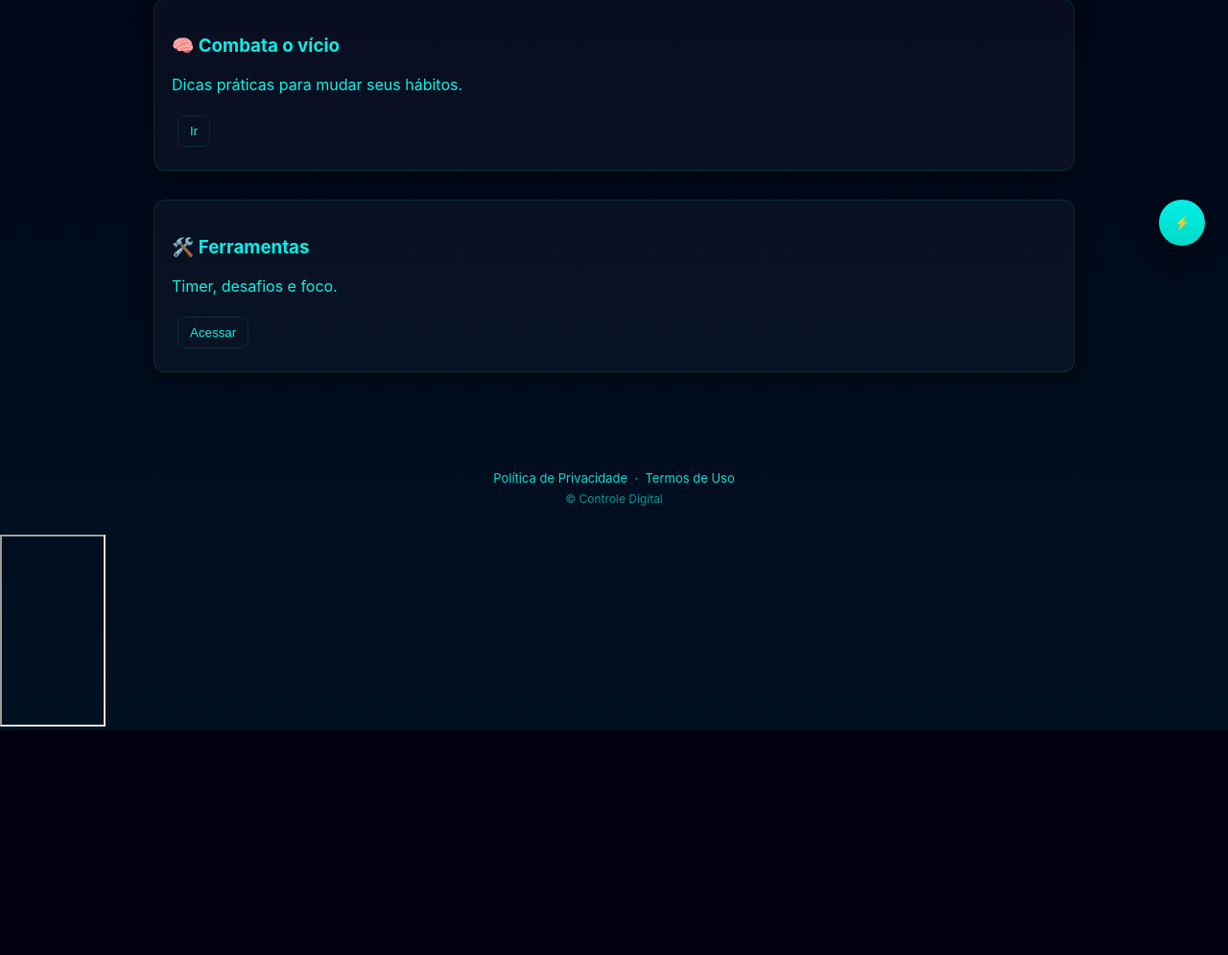
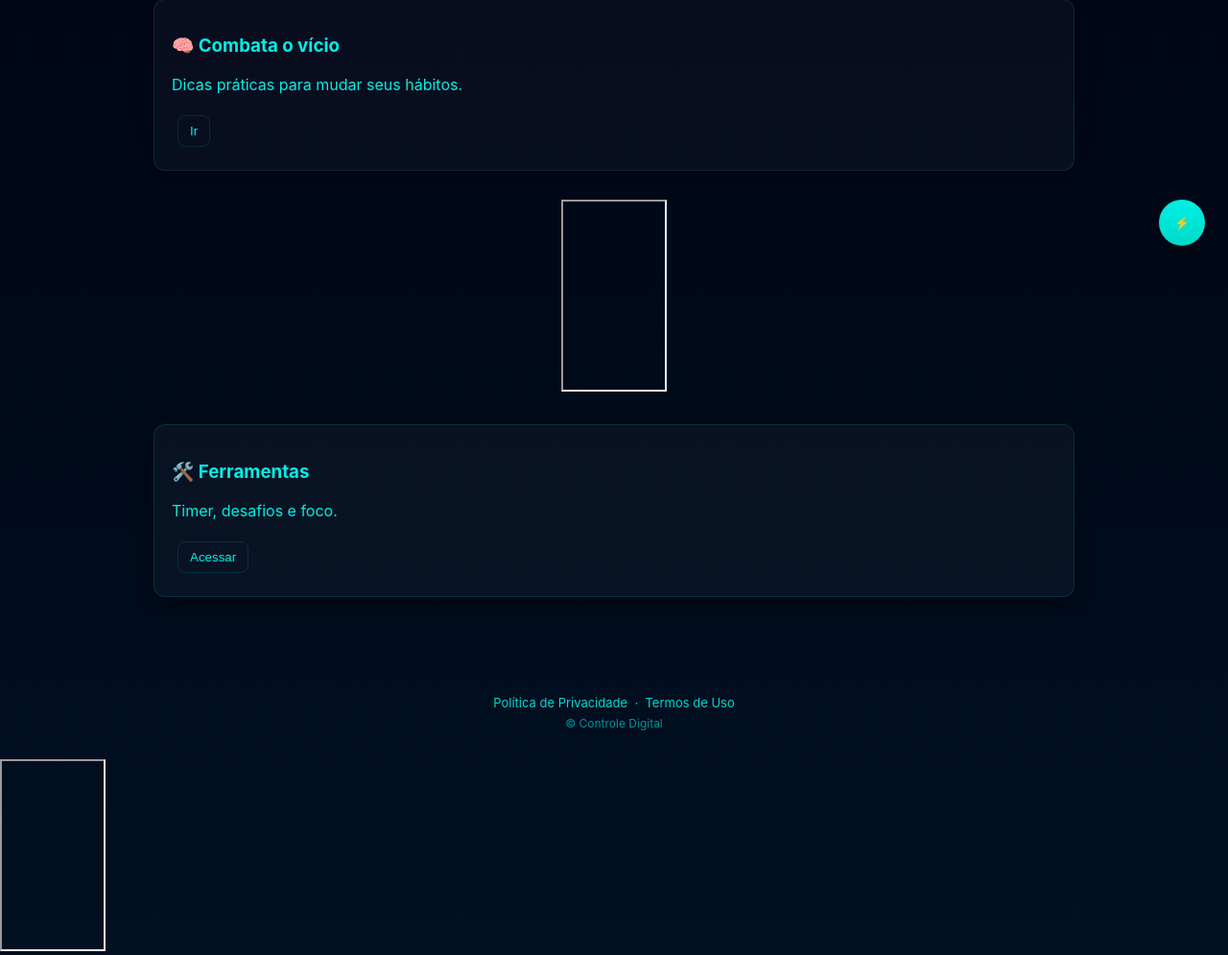
Before and after one commit to RafaelGamer2025/site-combatente-de-vicio-da-depedencia-tecnologica, a Flask app: page / in a window 1280 px wide. Shown: the part 520-1515 px from the top of the page at 96% size. Before the commit the page ends 1281 px from the top, so only its background shows below. Run offline with Flask 3, Linux system fonts and the light colour scheme.

Commit message:
adicionando melhorias 3.51

```diff
--- a/templates/combater.html
+++ b/templates/combater.html
@@ -31,6 +31,7 @@
 <p id="desafio"></p>
 </div>
 
+<iframe width="110" height="200" scr="https://www.myinstants.com/instant/michael-jackson-hee-hee-40277/embed/" frameboard="0" scrolling="no"></iframe>
 
 <div id="motivacao"></div>
 {% endblock %}
--- a/templates/ferramentas.html
+++ b/templates/ferramentas.html
@@ -7,6 +7,8 @@
 <button onclick="startTimer()">Começar 25 min</button>
 <p id="timer"></p>
 
+<iframe width="110" height="200" scr="https://www.myinstants.com/instant/michael-jackson-hee-hee-40277/embed/" frameboard="0" scrolling="no"></iframe>
+
 <h3>📋 Desafio</h3>
 <button onclick="desafio()">Gerar desafio</button>
 <p id="desafio"></p>
--- a/templates/index.html
+++ b/templates/index.html
@@ -20,6 +20,8 @@ Recupere seu foco, sua mente e seu tempo.
     <a href="/combater"><button>Ir</button></a>
 </div>
 
+<iframe width="110" height="200" scr="https://www.myinstants.com/instant/michael-jackson-hee-hee-40277/embed/" frameboard="0" scrolling="no"></iframe>
+
 <div class="card">
     <h3>🛠️ Ferramentas</h3>
     <p>Timer, desafios e foco.</p>
```
